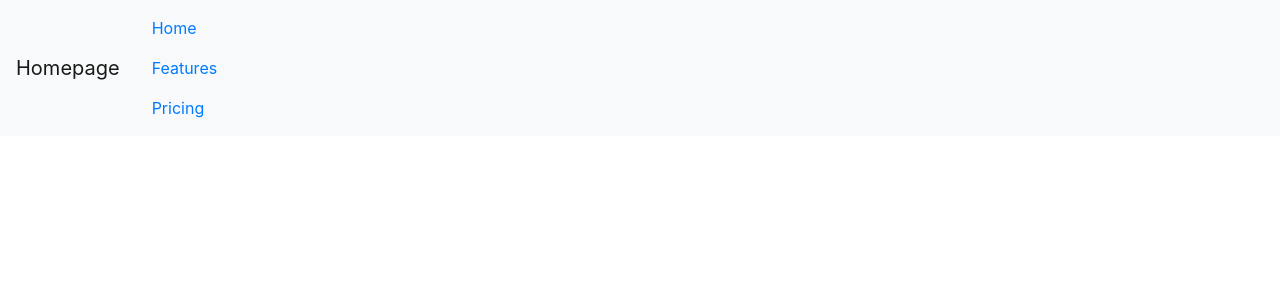
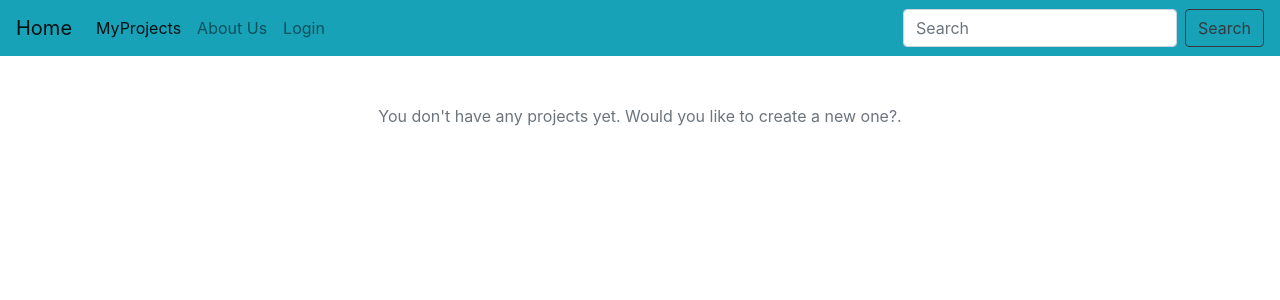
Before and after one commit to pratima-shegokar/perflow, a React (Create React App) app in the folder frontend/: page /MyProjects in a window 1280 px wide. Shown: the top 300 px of the page. Built offline with nearby package versions, Linux system fonts and the light colour scheme.

Commit message:
Added navbar in a separate component and added my projects contant if the user has no projects yet to show.

```diff
--- a/frontend/src/App.js
+++ b/frontend/src/App.js
@@ -1,16 +1,19 @@
 import React from 'react';
-import logo from './logo.svg';
 import './App.css';
-import {BrowserRouter as Router,Route} from "react-router-dom";
+import { BrowserRouter as Router, Route } from "react-router-dom";
 import MyProjects from './components/MyProject';
+import Navbar from './components/Navbar';
 
 function App() {
   return (
+    <React.Fragment>
+      <Navbar />
       <Router>
-      <Route path = "/" component = {App}>
-         <Route path = "/MyProjects" component = {MyProjects} />
-      </Route>
-   </Router>
+        <Route path="/" component={App}>
+          <Route path="/MyProjects" component={MyProjects} />
+        </Route>
+      </Router>
+    </React.Fragment>
   );
 }
 
--- a/frontend/src/components/MyProject.js
+++ b/frontend/src/components/MyProject.js
@@ -1,18 +1,14 @@
 import React from 'react';
 
-class MyProjects extends React.Component{
-    render(){
-        return(
-        <div>
-            <nav class="navbar navbar-expand-lg navbar-light bg-light">
-                <a class="navbar-brand" href="#Homepage">Homepage</a>
-                <nav className="mr-auto">
-                <a class="nav-link" href="#home">Home</a>
-                <a class="nav-link" href="#features">Features</a>
-                <a class="nav-link" href="#pricing">Pricing</a>
-                </nav>
-              </nav>
-            </div>
+class MyProjects extends React.Component {
+    render() {
+        return (
+            <React.Fragment>
+                <div className="text-center mt-5">
+                    <p className="text-muted">
+                        You don't have any projects yet. Would you like to <a href="/Project" className="text-reset">create a new one?</a>.</p>
+                </div>
+            </React.Fragment>
         )
     }
 }
--- /dev/null
+++ b/frontend/src/components/Navbar.js
@@ -0,0 +1,35 @@
+import React from 'react';
+
+class Navbar extends React.Component {
+    render() {
+        return (
+            <div>
+                <nav class="navbar navbar-expand-lg navbar-light bg-info">
+                    <a class="navbar-brand" href="/Homepage">Home</a>
+                    <button class="navbar-toggler" type="button" data-toggle="collapse" data-target="#navbarSupportedContent" aria-controls="navbarSupportedContent" aria-expanded="false" aria-label="Toggle navigation">
+                        <span class="navbar-toggler-icon"></span>
+                    </button>
+                    <div class="collapse navbar-collapse" id="navbarSupportedContent">
+                        <ul class="navbar-nav mr-auto">
+                            <li class="nav-item active">
+                                <a class="nav-link" href="/MyProjects">MyProjects <span class="sr-only">(current)</span></a>
+                            </li>
+                            <li class="nav-item">
+                                <a class="nav-link" href="/AboutUS">About Us</a>
+                            </li>
+                            <li class="nav-item">
+                                <a class="nav-link" href="/Login">Login</a>
+                            </li>
+                        </ul>
+                        <form class="form-inline my-2 my-lg-0">
+                            <input class="form-control mr-sm-2" type="search" placeholder="Search" aria-label="Search" />
+                            <button class="btn btn-outline-dark my-2 my-sm-0" type="submit">Search</button>
+                        </form>
+                    </div>
+                </nav>
+            </div>
+        )
+    }
+}
+
+export default Navbar;
```
